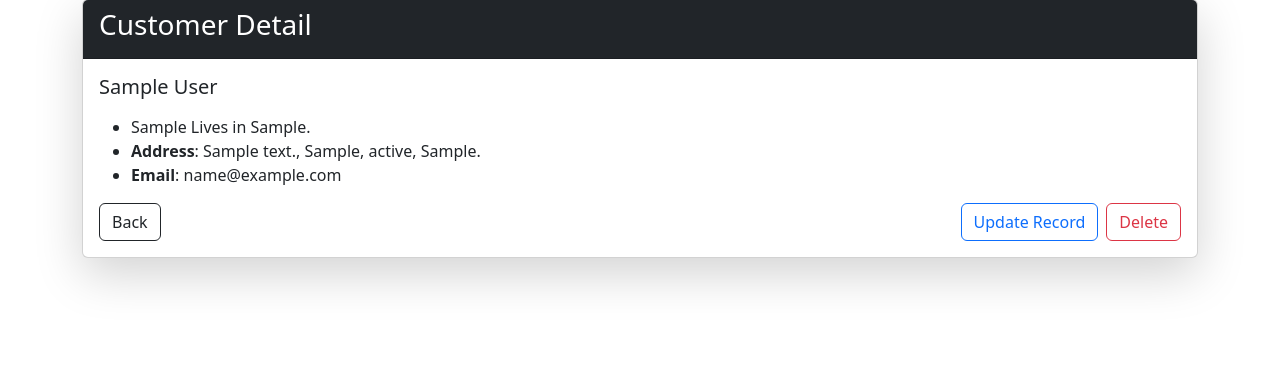
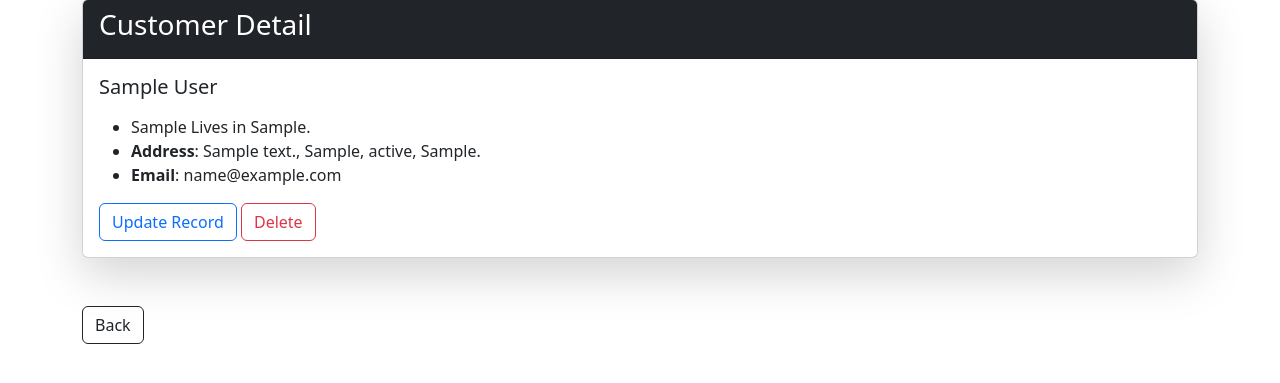
Before and after one commit to Pavan9123/Django_CRM, a Django app: page /record/1 in a window 1280 px wide. Shown: the part 173-556 px from the top of the page. Run offline with Django 4.2, Linux system fonts and the light colour scheme; a user stored in the database is signed in; tables that the repository leaves empty hold one stand-in row (values such as "Sample post").

Commit message:
save changes

```diff
--- a/website/templates/record.html
+++ b/website/templates/record.html
@@ -16,16 +16,17 @@
                     <li><strong>Email</strong>: {{record.email}}</li>
                 </ul>
             </p>
-            <div class = "position-relative d-grid gap-2 d-md-flex justify-content-md-end">
-            <a href="{% url 'home' %}" class="btn btn-outline-dark position-absolute start-0 top-0">Back</a>
+            <div>
             <a href="{% url 'update_record' record.id %}" class="btn btn-outline-primary">Update Record</a>
             <a href="{% url 'delete_record' record.id %}" class="btn btn-outline-danger">Delete</a>
             </div>
         </div>
-  </div>
-
+    </div>
+    <a href="{% url 'home' %}" class="btn btn-outline-dark">Back</a>
 {% endif %}
 
 
 
+
+
 {% endblock %}
--- a/website/templates/update_record.html
+++ b/website/templates/update_record.html
@@ -13,7 +13,7 @@
 
 <div class = position-relative>
   <button type="submit" class="btn btn-outline-success">Save</button>
-   <a href="{% url 'home' %}" class="btn btn-outline-danger position-absolute bottom-0 end-0" >Cancel</a>
+  <a href="{% url 'home' %}" class="btn btn-outline-danger position-absolute bottom-0 end-0" >Cancel</a>
 </div>
 </form>
 </div>
```
